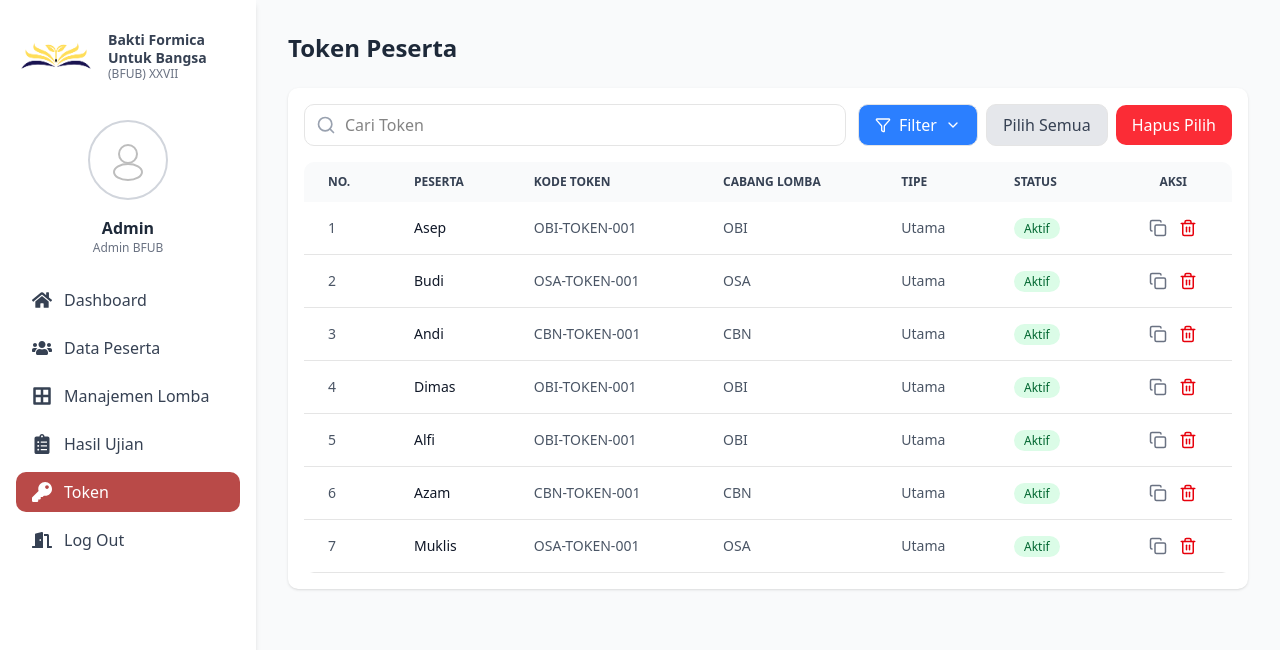
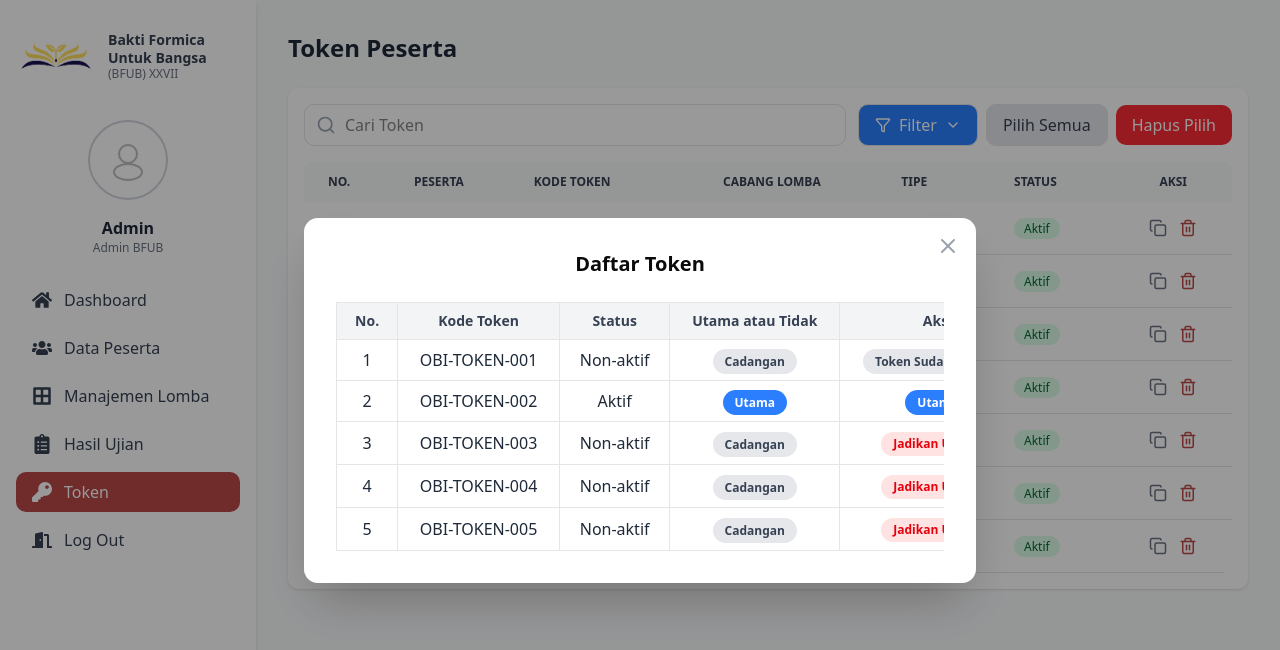
Before and after one commit to Blckjackk/vps_fe_bfub, a Next.js app: page /dashboard-admin/token-lomba in a window 1280 px wide. Both pictures are taken after a click on the button 1158 px from the left and 228 px from the top of the page. Shown: the top 650 px of the page. Built offline with nearby package versions, Linux system fonts and the light colour scheme.

Commit message:
build tampilan token admin dan detail token admin

```diff
--- a/components/dashboard-admin/data-peserta/PesertaTable.tsx
+++ b/components/dashboard-admin/data-peserta/PesertaTable.tsx
@@ -70,7 +70,7 @@ export default function PesertaTable({ peserta, onDeleteItem }: PesertaTableProp
                     </Link>
                     <button
                       onClick={() => onDeleteItem(item.id)}
-                      className="text-red-600 hover:text-red-800"
+                      className="text-[#B94A48] hover:text-[#a53e3c]"
                       title="Hapus Peserta"
                     >
                       <Trash2 size={18} />
--- a/components/dashboard-admin/hasil-lomba/HasilLombaTable.tsx
+++ b/components/dashboard-admin/hasil-lomba/HasilLombaTable.tsx
@@ -77,7 +77,7 @@ export default function HasilLombaTable({ hasil, onDeleteItem }: HasilLombaTable
                     {/* 👇 PERUBAHAN DI SINI 👇 */}
                     <button
                       onClick={() => onDeleteItem(item.id)}
-                      className="text-red-600 hover:text-red-800"
+                      className="text-[#B94A48] hover:text-[#a53e3c]"
                       title="Hapus Hasil Ujian"
                     >
                       <Trash2 size={18} />
--- /dev/null
+++ b/components/dashboard-admin/token-lomba/TokenDetailModal.tsx
@@ -0,0 +1,118 @@
+"use client";
+import React from "react";
+import { X } from "lucide-react";
+import { type Token } from "./TokenTable";
+
+interface TokenDetailModalProps {
+  open: boolean;
+  onClose: () => void;
+  token: Token | null;
+}
+
+export default function TokenDetailModal({
+  open,
+  onClose,
+  token,
+}: TokenDetailModalProps) {
+  if (!open || !token) return null;
+
+  // Data dummy detail token sesuai desain Figma
+  const detailTokens = [
+    {
+      kodeToken: "OBI-TOKEN-001",
+      status: "Non-aktif",
+      tipe: "Cadangan",
+      aksi: "Token Sudah Hangus",
+    },
+    {
+      kodeToken: "OBI-TOKEN-002",
+      status: "Aktif",
+      tipe: "Utama",
+      aksi: "Utama",
+    },
+    {
+      kodeToken: "OBI-TOKEN-003",
+      status: "Non-aktif",
+      tipe: "Cadangan",
+      aksi: "Jadikan Utama",
+    },
+    {
+      kodeToken: "OBI-TOKEN-004",
+      status: "Non-aktif",
+      tipe: "Cadangan",
+      aksi: "Jadikan Utama",
+    },
+    {
+      kodeToken: "OBI-TOKEN-005",
+      status: "Non-aktif",
+      tipe: "Cadangan",
+      aksi: "Jadikan Utama",
+    },
+  ];
+
+  return (
+    <div className="fixed inset-0 z-50 flex items-center justify-center bg-black/40">
+      <div className="bg-white rounded-xl shadow-2xl w-full max-w-2xl p-8 relative">
+        <button
+          className="absolute top-4 right-4 text-gray-400 hover:text-gray-700"
+          onClick={onClose}
+          aria-label="Tutup"
+        >
+          <X size={24} />
+        </button>
+        <h2 className="text-xl font-bold text-center mb-6">Daftar Token</h2>
+        <div className="overflow-x-auto">
+          <table
+            className="w-auto bg-white rounded-lg border border-gray-200"
+            style={{ minWidth: 700 }}
+          >
+            <thead>
+              <tr className="bg-gray-100 text-gray-700 text-sm">
+                <th className="px-4 py-2 border">No.</th>
+                <th className="px-4 py-2 border">Kode Token</th>
+                <th className="px-4 py-2 border">Status</th>
+                <th className="px-4 py-2 border">Utama atau Tidak</th>
+                <th className="px-4 py-2 border">Aksi</th>
+              </tr>
+            </thead>
+            <tbody>
+              {detailTokens.map((row, idx) => (
+                <tr key={row.kodeToken} className="text-center text-gray-800">
+                  <td className="px-4 py-2 border">{idx + 1}</td>
+                  <td className="px-4 py-2 border">{row.kodeToken}</td>
+                  <td className="px-4 py-2 border">{row.status}</td>
+                  <td className="px-4 py-2 border">
+                    <span
+                      className={`px-3 py-1 rounded-full text-xs font-semibold ${
+                        row.tipe === "Utama"
+                          ? "bg-blue-500 text-white"
+                          : "bg-gray-200 text-gray-700"
+                      }`}
+                    >
+                      {row.tipe}
+                    </span>
+                  </td>
+                  <td className="px-4 py-2 border">
+                    {row.aksi === "Utama" ? (
+                      <span className="bg-blue-500 text-white px-3 py-1 rounded-full text-xs font-semibold">
+                        Utama
+                      </span>
+                    ) : row.aksi === "Token Sudah Hangus" ? (
+                      <span className="bg-gray-200 text-gray-700 px-3 py-1 rounded-full text-xs font-semibold">
+                        Token Sudah Hangus
+                      </span>
+                    ) : (
+                      <button className="bg-red-100 text-red-600 px-3 py-1 rounded-full text-xs font-semibold hover:bg-red-200 transition">
+                        {row.aksi}
+                      </button>
+                    )}
+                  </td>
+                </tr>
+              ))}
+            </tbody>
+          </table>
+        </div>
+      </div>
+    </div>
+  );
+}
--- a/components/dashboard-admin/token-lomba/TokenTable.tsx
+++ b/components/dashboard-admin/token-lomba/TokenTable.tsx
@@ -1,7 +1,9 @@
-import { Copy, Trash2 } from 'lucide-react';
-
+"use client";
+import React, { useState } from "react";
+import { Copy, Trash2 } from "lucide-react";
+import TokenDetailModal from "./TokenDetailModal";
 // Tipe data untuk setiap token
-type Token = {
+export type Token = {
   id: number;
   peserta: string;
   kodeToken: string;
@@ -15,26 +17,59 @@ interface TokenTableProps {
 }
 
 export default function TokenTable({ tokens }: TokenTableProps) {
+  const [showDetail, setShowDetail] = React.useState(false);
+  const [selectedToken, setSelectedToken] = React.useState<Token | null>(null);
+
+  const handleShowDetail = (token: Token) => {
+    setSelectedToken(token);
+    setShowDetail(true);
+  };
+
+  const handleCloseDetail = () => {
+    setShowDetail(false);
+    setSelectedToken(null);
+  };
+
   return (
+    <>
       <div className="mt-4 bg-white rounded-lg overflow-hidden">
         <div className="overflow-x-auto">
           <table className="w-full text-sm text-left text-gray-600">
             <thead className="text-xs text-gray-700 uppercase bg-gray-50">
               <tr>
-              <th scope="col" className="px-6 py-3">No.</th>
-              <th scope="col" className="px-6 py-3">Peserta</th>
-              <th scope="col" className="px-6 py-3">Kode Token</th>
-              <th scope="col" className="px-6 py-3">Cabang Lomba</th>
-              <th scope="col" className="px-6 py-3">Tipe</th>
-              <th scope="col" className="px-6 py-3">Status</th>
-              <th scope="col" className="px-6 py-3 text-center">Aksi</th>
+                <th scope="col" className="px-6 py-3">
+                  No.
+                </th>
+                <th scope="col" className="px-6 py-3">
+                  Peserta
+                </th>
+                <th scope="col" className="px-6 py-3">
+                  Kode Token
+                </th>
+                <th scope="col" className="px-6 py-3">
+                  Cabang Lomba
+                </th>
+                <th scope="col" className="px-6 py-3">
+                  Tipe
+                </th>
+                <th scope="col" className="px-6 py-3">
+                  Status
+                </th>
+                <th scope="col" className="px-6 py-3 text-center">
+                  Aksi
+                </th>
               </tr>
             </thead>
             <tbody>
               {tokens.map((item, index) => (
-              <tr key={item.id} className="bg-white border-b hover:bg-gray-50">
+                <tr
+                  key={item.id}
+                  className="bg-white border-b hover:bg-gray-50"
+                >
                   <td className="px-6 py-4 font-medium">{index + 1}</td>
-                <td className="px-6 py-4 font-medium text-gray-900 whitespace-nowrap">{item.peserta}</td>
+                  <td className="px-6 py-4 font-medium text-gray-900 whitespace-nowrap">
+                    {item.peserta}
+                  </td>
                   <td className="px-6 py-4">{item.kodeToken}</td>
                   <td className="px-6 py-4">{item.cabor}</td>
                   <td className="px-6 py-4">{item.tipe}</td>
@@ -45,10 +80,17 @@ export default function TokenTable({ tokens }: TokenTableProps) {
                   </td>
                   <td className="px-6 py-4">
                     <div className="flex items-center justify-center gap-3">
-                    <button className="text-gray-500 hover:text-blue-600" title="Salin Token">
+                      <button
+                        className="text-gray-500 hover:text-blue-600"
+                        title="Salin Token"
+                        onClick={() => handleShowDetail(item)}
+                      >
                         <Copy size={18} />
                       </button>
-                    <button className="text-red-600 hover:text-red-800" title="Hapus Token">
+                      <button
+                        className="text-[#B94A48] hover:text-[#a53e3c]"
+                        title="Hapus Token"
+                      >
                         <Trash2 size={18} />
                       </button>
                     </div>
@@ -59,5 +101,13 @@ export default function TokenTable({ tokens }: TokenTableProps) {
           </table>
         </div>
       </div>
+
+      {/* Modal Detail Token */}
+      <TokenDetailModal
+        open={showDetail}
+        onClose={handleCloseDetail}
+        token={selectedToken}
+      />
+    </>
   );
 }
```
Lines whose indentation alone changed are shown as unchanged.
